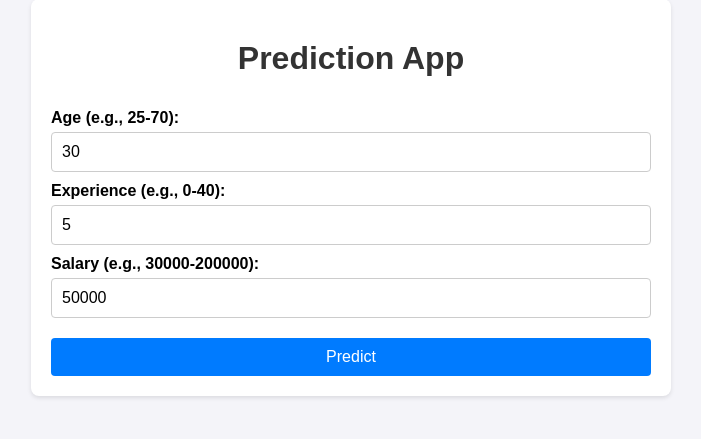
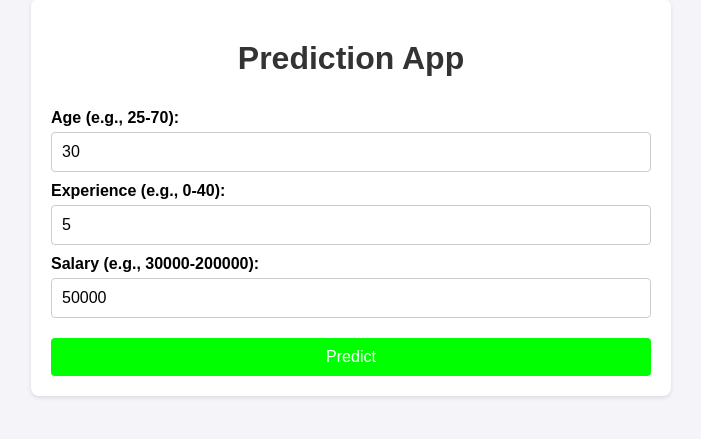
Before and after one commit to usshaa/Simple-Flask, a Flask app: page / in a window 1280 px wide. Shown: the part 51-490 px from the top of the page, without its empty margins (289-990 px from the left). Run offline with Flask 3, Linux system fonts and the light colour scheme; parts of the project's set-up code (start-up, migrations or seed data) failed here and were passed over.

Commit message:
New Commit 1

```diff
--- a/templates/index.html
+++ b/templates/index.html
@@ -41,7 +41,7 @@
             margin-top: 20px;
             padding: 10px;
             font-size: 16px;
-            background-color: #007BFF;
+            background-color: #00ff00;
             color: white;
             border: none;
             border-radius: 4px;
```
